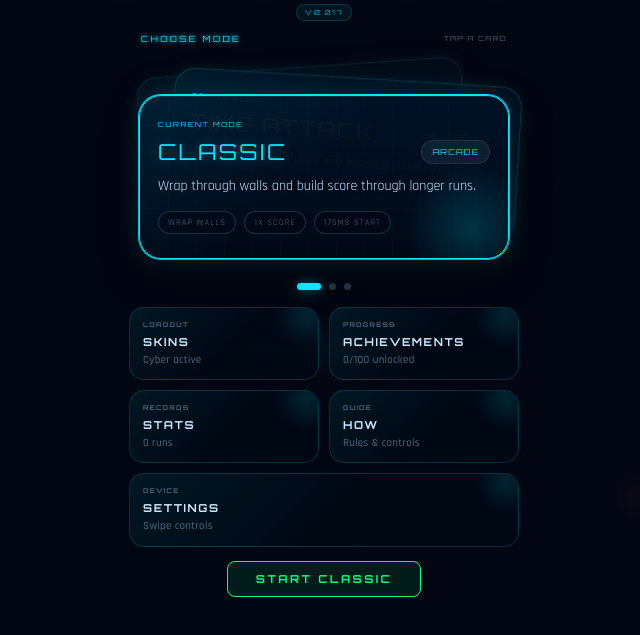
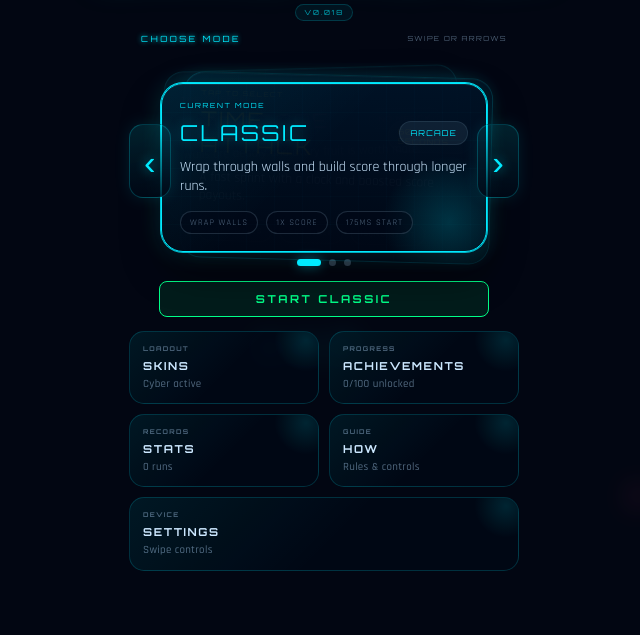
Before and after one commit to manojrautaray/Snake-Master, a plain HTML site: page index.html in a window 1280 px wide. Shown: the part 95-730 px from the top of the page, without its empty margins (316-956 px from the left). Drawn offline with Linux system fonts and the light colour scheme.

Commit message:
Improve home mode navigation

```diff
--- a/index.html
+++ b/index.html
@@ -59,15 +59,21 @@
     <div class="overlay" id="start-overlay">
       <div class="game-title">SNAKE MASTER</div>
       <div class="subtitle">Neon Edition</div>
-      <div class="version-pill" id="app-version">v0.017</div>
+      <div class="version-pill" id="app-version">v0.018</div>
 
       <div class="mode-stack-panel">
         <div class="mode-stack-head">
           <div class="panel-title">Choose Mode</div>
-          <div class="mode-stack-hint">Tap a card</div>
+          <div class="mode-stack-hint">Swipe or arrows</div>
         </div>
-        <div class="modes-grid mode-stack" id="modes-grid"></div>
+        <div class="mode-stage">
+          <button class="mode-nav mode-prev" id="mode-prev-btn" type="button" aria-label="Previous mode">&#8249;</button>
+          <div class="modes-grid mode-stack" id="modes-grid"></div>
+          <button class="mode-nav mode-next" id="mode-next-btn" type="button" aria-label="Next mode">&#8250;</button>
+        </div>
       </div>
+
+      <button class="btn btn-green start-cta" id="start-btn">▶ &nbsp;START GAME</button>
 
       <div class="home-actions" aria-label="Home panels">
         <button class="home-action" id="home-skins-btn" type="button">
@@ -96,8 +102,6 @@
           <span class="home-action-meta" id="home-settings-meta">Swipe controls</span>
         </button>
       </div>
-
-      <button class="btn btn-green" id="start-btn">▶ &nbsp;START GAME</button>
     </div>
 
     <!-- Countdown -->
--- a/service-worker.js
+++ b/service-worker.js
@@ -1,4 +1,4 @@
-const CACHE_NAME = 'snake-master-v0.017';
+const CACHE_NAME = 'snake-master-v0.018';
 
 const CORE_ASSETS = [
   './',
--- a/src/config.js
+++ b/src/config.js
@@ -1,4 +1,4 @@
-export const APP_VERSION = 'v0.017';
+export const APP_VERSION = 'v0.018';
 export const GRID = 20;
 export const BASE_MS = 175;
 export const MIN_MS = 52;
--- a/src/main.js
+++ b/src/main.js
@@ -72,6 +72,9 @@ const HAPTICS = {
 
 let activeHomePanel = null;
 let controlMode = LS.getControlMode();
+let modeSwipeX0 = null;
+let modeSwipeY0 = null;
+let suppressModeCardClick = false;
 
 function resize() {
   const hudHeight = EL.hud.getBoundingClientRect().height || 38;
@@ -161,6 +164,8 @@ function updateModeUI() {
 
 function setMode(modeId) {
   const nextMode = MODES.find(mode => mode.id === modeId) || MODES[0];
+  if (nextMode.id === state.currentMode.id) return;
+
   state.currentMode = nextMode;
   LS.setMode(nextMode.id);
   updateModeUI();
@@ -168,6 +173,13 @@ function setMode(modeId) {
   renderStatsPanel();
   resetGame();
   updateHomeActionMeta();
+}
+
+function shiftMode(offset) {
+  const currentIndex = Math.max(0, MODES.findIndex(mode => mode.id === state.currentMode.id));
+  const nextIndex = (currentIndex + offset + MODES.length) % MODES.length;
+  setMode(MODES[nextIndex].id);
+  vibrate(HAPTICS.input);
 }
 
 function spawnParticles(gx, gy, color) {
@@ -608,7 +620,13 @@ function renderModesPanel() {
 
     meta.append(chipOne, chipTwo, chipThree);
     card.append(eyebrow, top, desc, meta);
-    card.addEventListener('click', () => setMode(mode.id));
+    card.addEventListener('click', event => {
+      if (suppressModeCardClick) {
+        event.preventDefault();
+        return;
+      }
+      setMode(mode.id);
+    });
     EL.modesGrid.appendChild(card);
   });
 
@@ -621,6 +639,37 @@ function renderModesPanel() {
     dots.appendChild(dot);
   });
   EL.modesGrid.appendChild(dots);
+}
+
+function onModeStackPointerDown(event) {
+  if (event.pointerType === 'mouse' && event.button !== 0) return;
+
+  modeSwipeX0 = event.clientX;
+  modeSwipeY0 = event.clientY;
+  EL.modesGrid.setPointerCapture?.(event.pointerId);
+}
+
+function onModeStackPointerUp(event) {
+  if (modeSwipeX0 == null || modeSwipeY0 == null) return;
+
+  const dx = event.clientX - modeSwipeX0;
+  const dy = event.clientY - modeSwipeY0;
+  modeSwipeX0 = null;
+  modeSwipeY0 = null;
+
+  if (Math.abs(dx) < 42 || Math.abs(dx) < Math.abs(dy) * 1.15) return;
+
+  event.preventDefault();
+  suppressModeCardClick = true;
+  shiftMode(dx < 0 ? 1 : -1);
+  setTimeout(() => {
+    suppressModeCardClick = false;
+  }, 0);
+}
+
+function onModeStackPointerCancel() {
+  modeSwipeX0 = null;
+  modeSwipeY0 = null;
 }
 
 function renderRunAchievements(newAchievements) {
@@ -926,8 +975,13 @@ function init() {
   EL.mobileControls.addEventListener('pointerdown', onSwipePadPointerDown);
   EL.mobileControls.addEventListener('pointerup', onSwipePadPointerUp);
   EL.mobileControls.addEventListener('pointercancel', onSwipePadPointerCancel);
+  EL.modesGrid.addEventListener('pointerdown', onModeStackPointerDown);
+  EL.modesGrid.addEventListener('pointerup', onModeStackPointerUp);
+  EL.modesGrid.addEventListener('pointercancel', onModeStackPointerCancel);
 
   EL.startBtn.addEventListener('click', startWithCountdown);
+  EL.modePrevBtn.addEventListener('click', () => shiftMode(-1));
+  EL.modeNextBtn.addEventListener('click', () => shiftMode(1));
   EL.homeHowBtn.addEventListener('click', () => showHomePanel('how'));
   EL.homeSkinsBtn.addEventListener('click', () => showHomePanel('skins'));
   EL.homeStatsBtn.addEventListener('click', () => showHomePanel('stats'));
--- a/src/ui/dom.js
+++ b/src/ui/dom.js
@@ -10,6 +10,8 @@ export const EL = {
   cdWrap: byId('cd-wrap'),
   cdNum: byId('cd-num'),
   modesGrid: byId('modes-grid'),
+  modePrevBtn: byId('mode-prev-btn'),
+  modeNextBtn: byId('mode-next-btn'),
   skinsGrid: byId('skins-grid'),
   homeModal: byId('home-modal'),
   homeModalTitle: byId('home-modal-title'),
--- a/styles.css
+++ b/styles.css
@@ -250,7 +250,7 @@ body::after {
 .mode-stack-panel {
   width: 100%;
   max-width: 390px;
-  margin-bottom: 12px;
+  margin-bottom: 10px;
 }
 .mode-stack-head {
   display: flex;
@@ -270,18 +270,22 @@ body::after {
   color: rgba(180,220,255,0.42);
   text-transform: uppercase;
 }
+.mode-stage {
+  position: relative;
+}
 .modes-grid.mode-stack {
   position: relative;
-  height: clamp(220px, 31vh, 272px);
+  height: clamp(205px, 28vh, 242px);
   isolation: isolate;
+  touch-action: pan-y;
 }
 .mode-card {
   --mode-accent: var(--cyan);
   position: absolute;
-  left: 10px;
-  right: 10px;
-  top: 48px;
-  min-height: 164px;
+  left: 32px;
+  right: 32px;
+  top: 36px;
+  min-height: 168px;
   border: 1px solid rgba(0,234,255,0.24);
   border-radius: 22px;
   padding: 17px 18px;
@@ -328,15 +332,17 @@ body::after {
 }
 .mode-card.stack-1 {
   z-index: 2;
-  opacity: .74;
+  opacity: .62;
   filter: saturate(.9);
-  transform: translate(16px, -28px) scale(.94) rotate(3.5deg);
+  pointer-events: none;
+  transform: translate(10px, -18px) scale(.95) rotate(1.5deg);
 }
 .mode-card.stack-2 {
   z-index: 1;
-  opacity: .50;
+  opacity: .42;
   filter: saturate(.82);
-  transform: translate(-16px, -48px) scale(.88) rotate(-4deg);
+  pointer-events: none;
+  transform: translate(-10px, -32px) scale(.90) rotate(-1.5deg);
 }
 .mode-card:hover {
   box-shadow:
@@ -435,6 +441,37 @@ body::after {
   background: var(--mode-accent);
   box-shadow: 0 0 12px rgba(0,234,255,0.42);
 }
+.mode-nav {
+  position: absolute;
+  top: 51%;
+  z-index: 8;
+  width: 42px;
+  height: 74px;
+  border: 1px solid rgba(0,234,255,0.22);
+  border-radius: 14px;
+  background:
+    linear-gradient(180deg, rgba(0,234,255,0.12), rgba(0,8,22,0.82));
+  color: var(--cyan);
+  cursor: pointer;
+  font-family: 'Orbitron', monospace;
+  font-size: 34px;
+  line-height: 1;
+  text-shadow: 0 0 12px rgba(0,234,255,0.55);
+  transform: translateY(-50%);
+  box-shadow: 0 0 16px rgba(0,234,255,0.10);
+}
+.mode-nav:active {
+  background: rgba(0,234,255,0.18);
+  transform: translateY(calc(-50% + 1px));
+}
+.mode-prev { left: 0; }
+.mode-next { right: 0; }
+.start-cta {
+  width: min(330px, calc(100vw - 70px));
+  margin-bottom: 14px;
+  padding: 13px 28px;
+  font-size: 12px;
+}
 
 /* Home panel shortcuts */
 .home-actions {
@@ -443,7 +480,7 @@ body::after {
   display: grid;
   grid-template-columns: repeat(2, minmax(0, 1fr));
   gap: 10px;
-  margin-bottom: 14px;
+  margin-bottom: 9px;
 }
 .home-action {
   position: relative;
```
Also changed, not shown: 1 other file.
